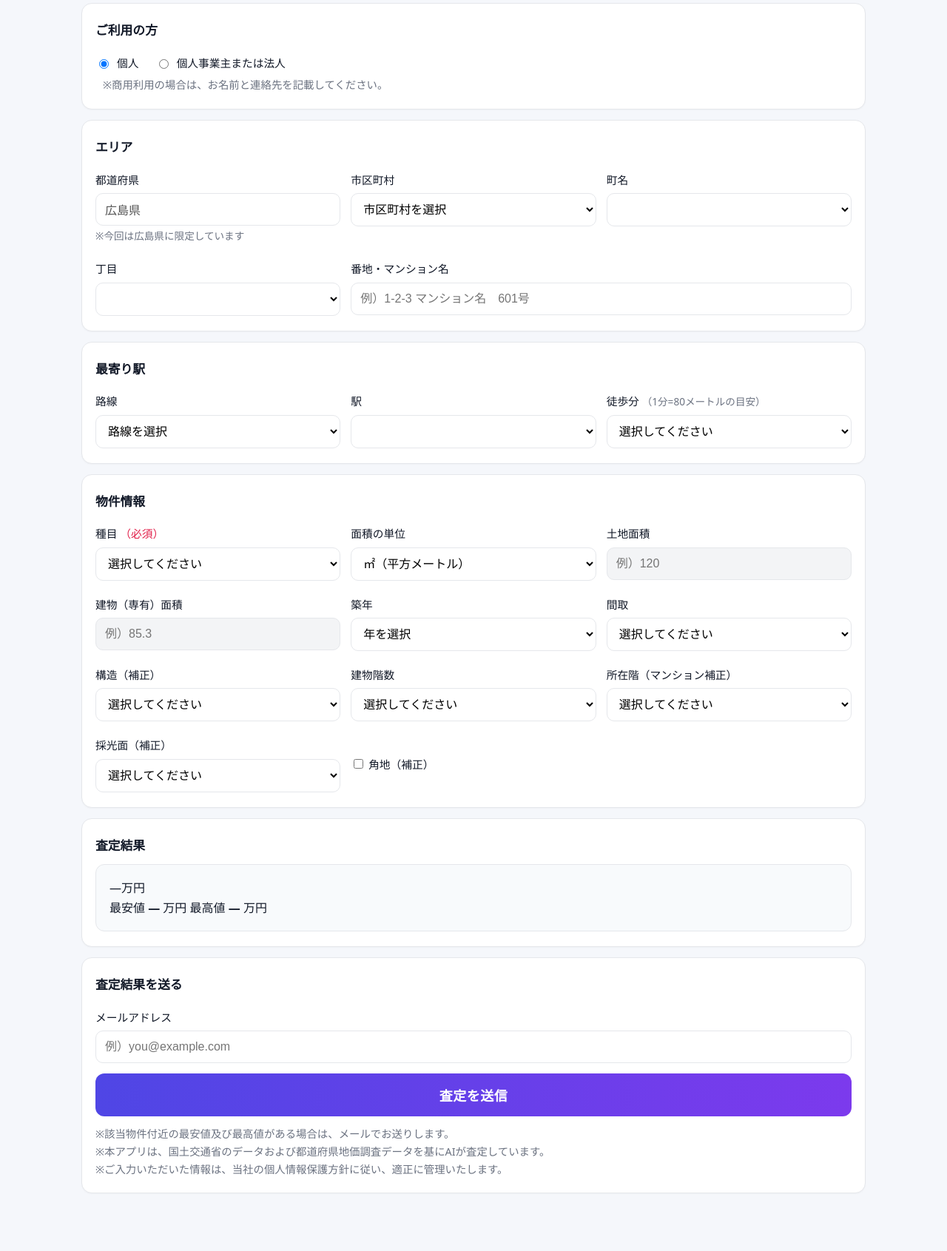
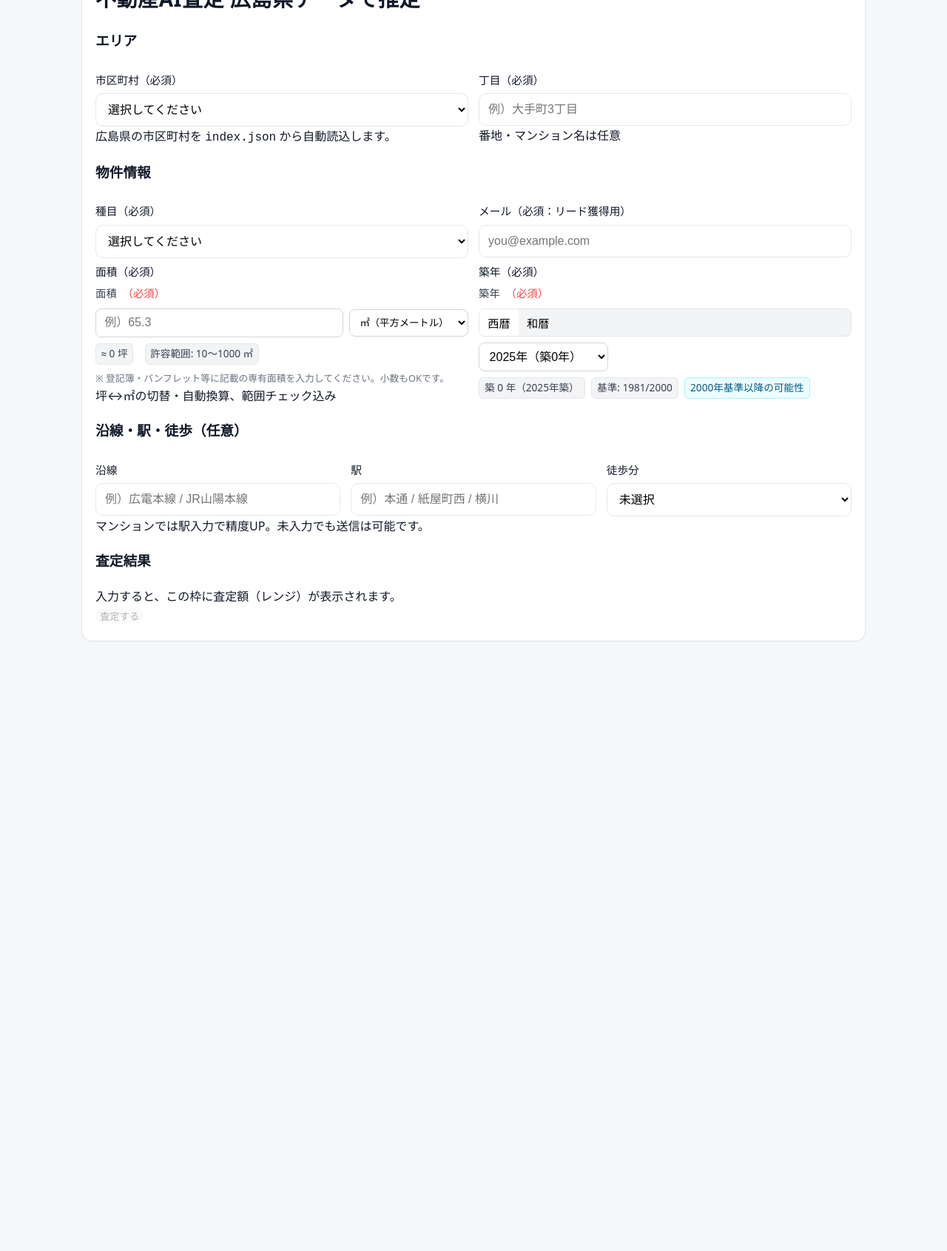
Before and after one commit to irohatec/satei-ai-app, a website: page public/app/index.html in a window 1280 px wide. Shown: the part 82-1773 px from the top of the page at 74% size. After the commit the page ends 1027 px from the top, so only its background shows below. Drawn offline with Linux system fonts and the light colour scheme.

Commit message:
Update index.html

```diff
--- a/public/app/index.html
+++ b/public/app/index.html
@@ -1,187 +1,319 @@
-<!-- public/app/index.html -->
 <!DOCTYPE html>
 <html lang="ja">
 <head>
   <meta charset="utf-8" />
+  <title>不動産AI査定</title>
   <meta name="viewport" content="width=device-width, initial-scale=1" />
-    <title>不動産AI査定</title>
-    <link rel="stylesheet" href="./style.css" />
+  <!-- 外部スタイル -->
+  <link rel="stylesheet" href="/app/style.css" />
 </head>
 <body>
-    <main class="container">
-      <h1>不動産AI査定</h1>
+  <div class="container">
+    <div class="card">
+      <h1>不動産AI査定 <span class="pill">広島県データで推定</span></h1>
 
-      <!-- ご利用の方 -->
-      <section class="card">
-        <h2>ご利用の方</h2>
-        <div class="row">
-          <label class="radio"><input type="radio" name="userType" value="personal" checked /> 個人</label>
-          <label class="radio"><input type="radio" name="userType" value="business" /> 個人事業主または法人</label>
-          <div class="hint">※商用利用の場合は、お名前と連絡先を記載してください。</div>
-        </div>
-        <div id="businessFields" class="grid2" style="display:none">
+      <!-- エリア -->
+      <div class="section">
+        <h3>エリア</h3>
+        <div class="grid2">
           <div>
-            <label>会社名</label>
-            <input id="company" type="text" placeholder="例）株式会社○○" />
+            <label>市区町村（必須）</label>
+            <select id="citySelect"><option value="">読み込み中...</option></select>
+            <div class="help">広島県の市区町村を <code>index.json</code> から自動読込します。</div>
           </div>
           <div>
-            <label>連絡先（電話）</label>
-            <input id="phone" type="text" placeholder="例）080-1234-5678" />
+            <label>丁目（必須）</label>
+            <input id="chomeInput" type="text" placeholder="例）大手町3丁目">
+            <div class="help">番地・マンション名は任意</div>
           </div>
         </div>
-      </section>
+      </div>
 
-      <!-- エリア -->
-      <section class="card">
-        <h2>エリア</h2>
+      <!-- 物件情報 -->
+      <div class="section">
+        <h3>物件情報</h3>
+        <div class="grid2">
+          <div>
+            <label>種目（必須）</label>
+            <select id="propertyTypeSelect">
+              <option value="">選択してください</option>
+              <option value="mansion">中古マンション</option>
+              <option value="house">土地＋建物</option>
+              <option value="land">土地</option>
+            </select>
+          </div>
+          <div>
+            <label>メール（必須：リード獲得用）</label>
+            <input id="emailInput" type="email" placeholder="you@example.com">
+          </div>
+        </div>
+
+        <div class="grid2 mt-12">
+          <div>
+            <label>面積（必須）</label>
+            <area-input id="area" required help-word="専有面積"></area-input>
+            <div class="help">坪↔㎡の切替・自動換算、範囲チェック込み</div>
+          </div>
+          <div>
+            <label>築年（必須）</label>
+            <builtyear-input id="builtYear" required></builtyear-input>
+          </div>
+        </div>
+      </div>
+
+      <!-- 沿線・駅（任意／マンションは強く促す） -->
+      <div class="section">
+        <h3>沿線・駅・徒歩（任意）</h3>
         <div class="grid3">
           <div>
-            <label>都道府県</label>
-            <input type="text" value="広島県" disabled />
-            <small class="sub">※今回は広島県に限定しています</small>
-          </div>
-          <div>
-            <label>市区町村</label>
-            <select id="citySelect"></select>
-          </div>
-          <div>
-            <label>町名</label>
-            <select id="townSelect"></select>
-          </div>
-          <div>
-            <label>丁目</label>
-            <select id="chomeSelect"></select>
-          </div>
-          <div class="span2">
-            <label>番地・マンション名</label>
-            <input id="addressDetail" type="text" placeholder="例）1-2-3 マンション名　601号" />
-          </div>
-        </div>
-      </section>
-
-      <!-- 最寄り駅 -->
-      <section class="card">
-        <h2>最寄り駅</h2>
-        <div class="grid3">
-          <div>
-            <label>路線</label>
-            <select id="lineSelect"></select>
+            <label>沿線</label>
+            <input id="lineSelect" type="text" placeholder="例）広電本線 / JR山陽本線">
           </div>
           <div>
             <label>駅</label>
-            <select id="stationSelect"></select>
+            <input id="stationSelect" type="text" placeholder="例）本通 / 紙屋町西 / 横川">
           </div>
           <div>
-            <label>徒歩分 <small class="sub">（1分=80メートルの目安）</small></label>
-            <select id="walkSelect"></select>
+            <label>徒歩分</label>
+            <select id="walkMinutesSelect">
+              <option value="">未選択</option>
+              <option>1</option><option>3</option><option>5</option>
+              <option>10</option><option>15</option><option>20</option><option>25</option><option>30</option>
+            </select>
           </div>
         </div>
-      </section>
+        <div class="help">マンションでは駅入力で精度UP。未入力でも送信は可能です。</div>
+      </div>
 
-      <!-- 物件情報 -->
-      <section class="card">
-        <h2>物件情報</h2>
-        <div class="grid3">
-          <div>
-            <label>種目 <span class="req">（必須）</span></label>
-            <select id="propertyType">
-              <option value="">選択してください</option>
-              <option value="マンション">マンション</option>
-              <option value="戸建">戸建</option>
-              <option value="土地">土地</option>
-              <option value="売ビル">売ビル</option>
-              <option value="売アパート">売アパート</option>
-            </select>
-          </div>
-          <div>
-            <label>面積の単位</label>
-            <select id="areaUnit">
-              <option value="sqm">㎡（平方メートル）</option>
-              <option value="tsubo">坪</option>
-            </select>
-          </div>
-          <div>
-            <label>土地面積 <span id="landReq"></span></label>
-            <input id="landArea" type="number" min="0" step="0.01" placeholder="例）120" />
-          </div>
-          <div>
-            <label>建物（専有）面積 <span id="bldgReq"></span></label>
-            <input id="buildingArea" type="number" min="0" step="0.01" placeholder="例）85.3" />
-          </div>
-          <div>
-            <label>築年 <span id="buildYearReq"></span></label>
-            <select id="buildYear"></select>
-          </div>
-          <div>
-            <label>間取</label>
-            <select id="floorPlan">
-              <option value="">選択してください</option>
-              <option>1R</option><option>1K</option><option>1DK</option><option>1LDK</option>
-              <option>2K</option><option>2DK</option><option>2LDK</option>
-              <option>3DK</option><option>3LDK</option>
-              <option>4LDK</option><option>5LDK以上</option>
-            </select>
-          </div>
-          <div>
-            <label>構造（補正）</label>
-            <select id="structure">
-              <option value="">選択してください</option>
-              <option>木造</option><option>ブロック</option><option>鉄骨</option>
-              <option>RC</option><option>SRC</option><option>軽量鉄骨</option>
-            </select>
-          </div>
-          <div>
-            <label>建物階数</label>
-            <select id="totalFloors"></select>
-          </div>
-          <div>
-            <label>所在階（マンション補正）</label>
-            <select id="floor"></select>
-          </div>
-          <div>
-            <label>採光面（補正）</label>
-            <select id="aspect">
-              <option value="">選択してください</option>
-              <option>北</option><option>北東</option><option>東</option><option>南東</option>
-              <option>南</option><option>南西</option><option>西</option><option>北西</option>
-            </select>
-          </div>
-          <div class="checkbox">
-            <label><input type="checkbox" id="isCorner" /> 角地（補正）</label>
+      <div class="divider"></div>
+
+      <!-- 結果 -->
+      <div class="section">
+        <h3>査定結果</h3>
+        <div id="resultBox" class="result">入力すると、この枠に査定額（レンジ）が表示されます。</div>
+        <div class="chips" id="notes">
+          <span class="note" id="stationNote" hidden>駅情報未入力のため幅広推定です。入力で±幅が縮みます。</span>
         </div>
       </div>
-      </section>
 
-      <!-- 査定結果（即時反映） -->
-      <section id="resultCard" class="card">
-        <h2>査定結果</h2>
-        <div class="result-box">
-          <div class="result-main"><span id="resultMid">—</span><span class="unit">万円</span></div>
-          <div class="result-range">
-            <span class="min">最安値 <b id="resultMin">—</b> 万円</span>
-            <span class="max">最高値 <b id="resultMax">—</b> 万円</span>
+      <!-- 送信 -->
+      <div class="section row-right">
+        <button id="estimateSubmitBtn" type="button" disabled>査定する</button>
+        <div id="toastHost"></div>
       </div>
     </div>
-      </section>
+  </div>
 
-      <!-- メール送信（レンジ＋近隣事例を送付） -->
-      <section class="card">
-        <h2>査定結果を送る</h2>
-        <div class="grid1">
-          <div>
-            <label>メールアドレス</label>
-            <input id="email" type="email" placeholder="例）you@example.com" />
-          </div>
-          <button id="submitBtn" class="primary lg">査定を送信</button>
-        </div>
-        <div class="notes">
-          ※該当物件付近の最安値及び最高値がある場合は、メールでお送りします。<br />
-          ※本アプリは、国土交通省のデータおよび都道府県地価調査データを基にAIが査定しています。<br />
-          ※ご入力いただいた情報は、当社の個人情報保護方針に従い、適正に管理いたします。
-        </div>
-      </section>
-    </main>
+  <!-- 必要JS -->
+  <script src="/app/js/area-input.js"></script>
+  <script src="/app/js/builtyear-input.js"></script>
 
-    <script src="./app.js"></script>
+  <script>
+    // ========== ユーティリティ ==========
+    const $ = (s) => document.querySelector(s);
+    const fmtJPY = (n) => Number(n).toLocaleString('ja-JP') + ' 円';
+    const median = (arr) => {
+      const a = arr.filter(v=>isFinite(v)).sort((x,y)=>x-y);
+      const n = a.length;
+      if (!n) return NaN;
+      return n%2 ? a[(n-1)/2] : (a[n/2-1]+a[n/2])/2;
+    };
+    const slug = (s) => (s||'').trim().toLowerCase().replace(/[^\w\u3040-\u30ff\u3400-\u9fff]+/g,'-');
+
+    function showToast(message, type = 'info') {
+      const host = $('#toastHost') || document.body;
+      const t = document.createElement('div');
+      t.textContent = message;
+      Object.assign(t.style, {
+        position: 'fixed', right: '16px', bottom: '16px',
+        background: type==='warn' ? '#fff7ed' : '#111827',
+        color: type==='warn' ? '#9a3412' : '#fff',
+        border: '1px solid ' + (type==='warn' ? '#fed7aa' : '#374151'),
+        borderRadius: '10px', padding: '10px 14px', boxShadow:'0 6px 20px rgba(0,0,0,.12)', zIndex: 2147483647
+      });
+      host.appendChild(t); setTimeout(()=>t.remove(), 3600);
+    }
+
+    // ========== 入力参照 ==========
+    const els = {
+      city:    $('#citySelect'),
+      chome:   $('#chomeInput'),
+      type:    $('#propertyTypeSelect'),
+      email:   $('#emailInput'),
+      area:    $('#area'),
+      built:   $('#builtYear'),
+      line:    $('#lineSelect'),
+      station: $('#stationSelect'),
+      walk:    $('#walkMinutesSelect'),
+      submit:  $('#estimateSubmitBtn'),
+      result:  $('#resultBox'),
+      stationNote: $('#stationNote')
+    };
+
+    // ========== 市区町村のロード ==========
+    async function loadCities() {
+      try {
+        const res = await fetch('/app/datasets/sales/hiroshima/index.json');
+        const idx = await res.json();
+        const files = idx.files || [];
+        els.city.innerHTML = '<option value="">選択してください</option>';
+        for (const f of files) {
+          const name = f.city; // 例：広島市中区
+          const file = f.file; // 例：広島市中区.json
+          const opt = document.createElement('option');
+          opt.value = JSON.stringify({ name, file });
+          opt.textContent = name;
+          els.city.appendChild(opt);
+        }
+      } catch (e) {
+        els.city.innerHTML = '<option value="">（読み込み失敗）</option>';
+        showToast('市区町村の読み込みに失敗しました', 'warn');
+      }
+    }
+
+    // ========== 入力妥当性（必須が揃ったらボタン有効） ==========
+    const isEmail = (s) => !!s && /^[^\s@]+@[^\s@]+\.[^\s@]+$/.test(s);
+    function isAllRequiredOK() {
+      const cityOk = !!els.city.value;
+      const chomeOk = !!els.chome.value.trim();
+      const typeOk = !!els.type.value;
+      const emailOk = isEmail(els.email.value);
+      const areaOk = els.area?.valid === true;
+      const builtOk = els.built?.valid === true;
+      return cityOk && chomeOk && typeOk && emailOk && areaOk && builtOk;
+    }
+    function refreshSubmitState() {
+      els.submit.disabled = !isAllRequiredOK();
+    }
+
+    // ========== 簡易査定ロジック（クライアント推定） ==========
+    // データから市区×種目の中央値 単価(万円/㎡) を取り、築年・徒歩で補正
+    async function estimatePrice() {
+      if (!isAllRequiredOK()) { els.result.textContent = '入力すると、この枠に査定額（レンジ）が表示されます。'; return; }
+
+      const cityMeta = JSON.parse(els.city.value);      // {name,file}
+      const type = els.type.value;                      // mansion | house | land
+      const sqm = els.area.valueSqm;                    // ㎡
+      const age = els.built.valueAge ?? 0;
+      const walk = parseInt(els.walk.value || '0', 10);
+
+      // 市区データ取得
+      const res = await fetch(`/app/datasets/sales/hiroshima/${encodeURIComponent(cityMeta.file)}`);
+      const rows = await res.json();
+
+      // 種目フィルタ：_asset_type が "mansion" | "house" | "land"
+      const filtered = rows.filter(r => r._asset_type === type);
+
+      // 単価（万円/㎡）の候補を作る
+      const units = filtered.map(r => {
+        const u1 = Number(r.unit_price_man_sqm); // すでにある場合
+        if (isFinite(u1) && u1 > 0) return u1;
+        const priceMan = Number(r.deal_price_man);
+        const area = Number(r.area_sqm);
+        if (isFinite(priceMan) && isFinite(area) && priceMan > 0 && area > 0) {
+          return priceMan / area; // 万円/㎡
+        }
+        return NaN;
+      }).filter(v => isFinite(v) && v > 0);
+
+      // 単価の基準（中央値）。不足なら安全側のデフォルト
+      let unitManPerSqm = median(units);
+      if (!isFinite(unitManPerSqm)) {
+        unitManPerSqm =
+          type === 'mansion' ? 60 :      // 例：60万円/㎡
+          type === 'house'   ? 35 :
+                               12;       // 土地
+      }
+
+      // 補正：築年（毎年 -0.6% 下限 70%）、徒歩（マンションのみ 5分ごと -3% 下限 70%）
+      let factor = 1 - 0.006 * Math.max(0, age);
+      factor = Math.max(factor, 0.70);
+      if (type === 'mansion' && walk) {
+        const walkFactor = 1 - 0.03 * Math.floor(walk / 5);
+        factor = Math.max(factor * walkFactor, 0.70);
+      }
+
+      // 価格計算（円）
+      const priceYen = unitManPerSqm * sqm * 10000; // （万円/㎡ × ㎡ × 1万円）
+      const adj = priceYen * factor;
+      const low  = Math.round(adj * 0.90);
+      const high = Math.round(adj * 1.10);
+      const mid  = Math.round(adj);
+
+      // UI反映
+      els.result.textContent =
+        `推定価格：${fmtJPY(mid)}\n（レンジ：${fmtJPY(low)} 〜 ${fmtJPY(high)}）\n` +
+        `基準単価：${unitManPerSqm.toFixed(2)} 万円/㎡ ／ 面積：${sqm.toFixed(2)} ㎡ ／ 築：${age} 年 ／ 徒歩：${walk || 0} 分`;
+
+      // 注意（駅未入力×マンション）
+      const stationMissing = (type === 'mansion') && (!els.line.value || !els.station.value || !els.walk.value);
+      els.stationNote.hidden = !stationMissing;
+
+      // 送信用のプレビュー（必要ならここでPOST）
+      const payload = {
+        property: {
+          type,
+          area_sqm: sqm,
+          built_year: els.built.valueYear,
+          built_age: age
+        },
+        location: {
+          prefecture: '広島県',
+          city_name: cityMeta.name,
+          city_code: slug(cityMeta.name),   // 後で正式コードに差替可能
+          chome: els.chome.value.trim(),
+          line_name: els.line.value || null,
+          line_code: slug(els.line.value || ''),
+          station_name: els.station.value || null,
+          station_code: slug(els.station.value || ''),
+          walk_min: els.walk.value ? Number(els.walk.value) : null
+        },
+        contact: { email: els.email.value.trim() },
+        estimate: {
+          price: mid, low, high
+        },
+        flags: { station_missing: stationMissing }
+      };
+      // console.log('[lead payload]', payload);
+
+      return payload;
+    }
+
+    // ========== イベント ==========
+    ['change','input'].forEach(ev => {
+      [els.city, els.chome, els.type, els.email, els.line, els.station, els.walk].forEach(el => {
+        if (el) el.addEventListener(ev, async () => {
+          refreshSubmitState();
+          await estimatePrice();
+        });
+      });
+    });
+    els.area?.addEventListener('area-change', async () => {
+      refreshSubmitState();
+      await estimatePrice();
+    });
+    els.built?.addEventListener('builtyear-change', async () => {
+      refreshSubmitState();
+      await estimatePrice();
+    });
+
+    // 送信ボタン
+    els.submit.addEventListener('click', async () => {
+      if (els.submit.disabled) return;
+      const payload = await estimatePrice();
+      if (!payload) return;
+
+      // ▼ 実際の送信（APIがあれば差し替え）
+      // await fetch('/lead', { method:'POST', headers:{'Content-Type':'application/json'}, body: JSON.stringify(payload) });
+
+      showToast('仮査定を受け付けました。結果はメールでお送りします。');
+    });
+
+    // 初期化
+    (async () => {
+      await loadCities();
+      refreshSubmitState();
+    })();
+  </script>
 </body>
 </html>
```
Lines whose indentation alone changed are shown as unchanged.
